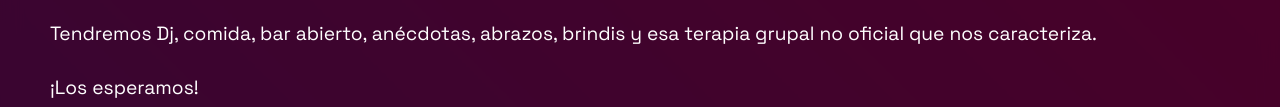
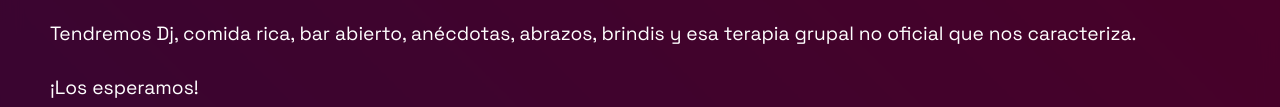
Before and after one commit to feimbcke/FiestaAnestesia, a plain HTML site: page index.html in a window 1280 px wide. Shown: the part 1413-1520 px from the top of the page. Drawn offline with Linux system fonts and the light colour scheme.

Commit message:
Add files via upload

```diff
--- a/index.html
+++ b/index.html
@@ -603,7 +603,7 @@
                 <p>Han sido tiempos de cambio, algo de incertidumbre y por qué no decirlo, de varios capítulos intensos dignos de compartir con una copa en la mano.</p>
                 <p>Ahora es momento de reírnos, desahogarnos y brindar hasta perder la noción del tiempo… pero nunca la vía venosa permeable.</p>
                 <p>Damos la bienvenida a los residentes que se suman, despedimos con cariño a los que parten y celebramos que, pese a todo, seguimos formando parte del mismo equipo, dentro y fuera de pabellón.</p>
-                <p>Tendremos Dj, comida, bar abierto, anécdotas, abrazos, brindis y esa terapia grupal no oficial que nos caracteriza.</p>
+                <p>Tendremos Dj, comida rica, bar abierto, anécdotas, abrazos, brindis y esa terapia grupal no oficial que nos caracteriza.</p>
                 <p>¡Los esperamos!</p>
                 <p class="postscript">Pd: No olvides venir en Uber y dejar el auto en tu casa.</p>
                 <p class="signature">Comité organizador</p>
```
